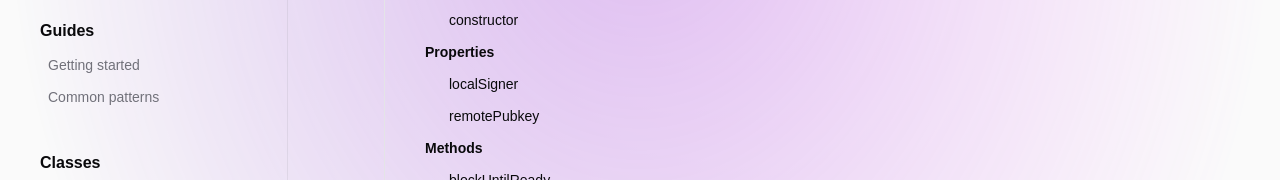
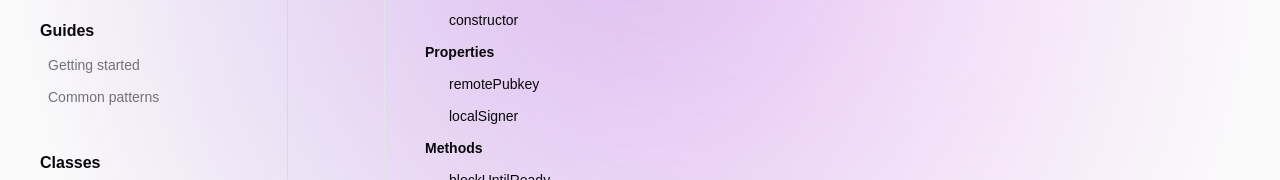
Before and after one commit to nostr-dev-kit/ndk-docs, a SvelteKit app: page /classes/ndkNip46Signer in a window 1280 px wide. Shown: the part 127-307 px from the top of the page. Built offline with nearby package versions, Linux system fonts and the light colour scheme; a web font is replaced by a local one.

Commit message:
Update NDKPrivateKeySigner

```diff
--- a/src/routes/classes/ndkNip46Signer/+page.svelte
+++ b/src/routes/classes/ndkNip46Signer/+page.svelte
@@ -12,8 +12,8 @@
             title: 'Properties',
             url: '#Properties',
             sublinks: [
-                { title: 'localSigner', url: '#localSigner' },
-                { title: 'remotePubkey', url: '#remotePubkey' }
+                { title: 'remotePubkey', url: '#remotePubkey' },
+                { title: 'localSigner', url: '#localSigner' }
             ]
         },
         {
```
Also changed, not shown: 2 other files (tests, documents, lock files or other folders).
